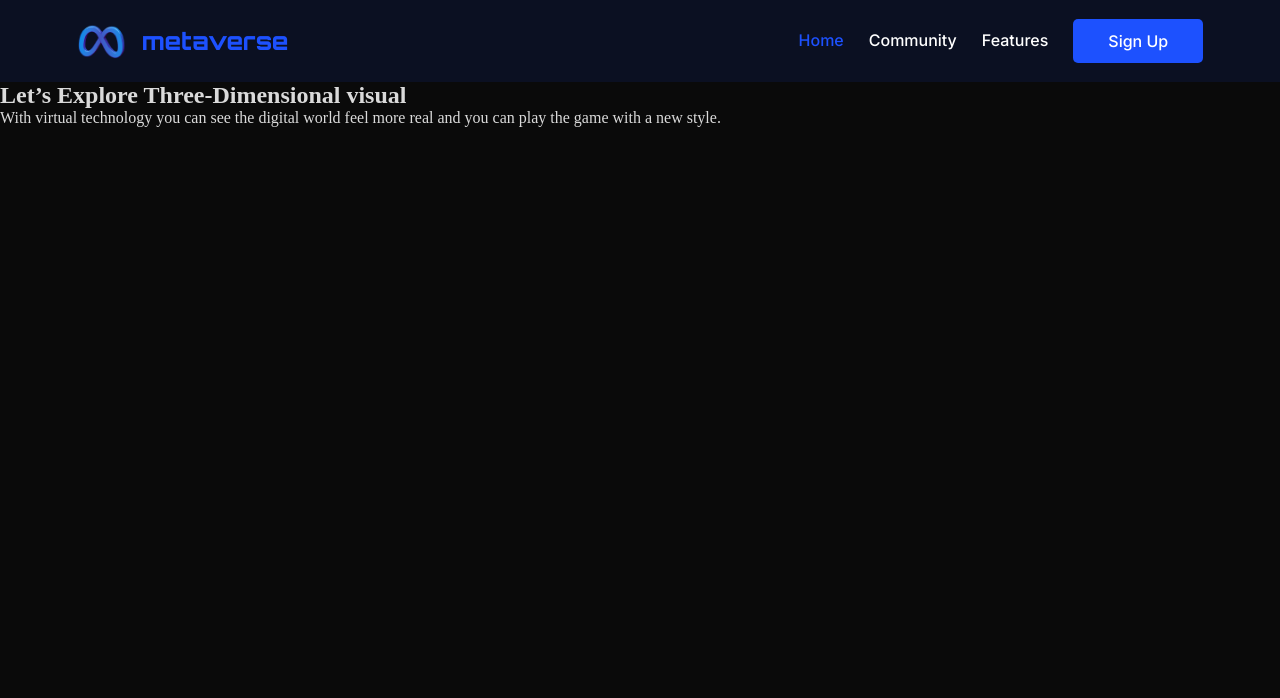
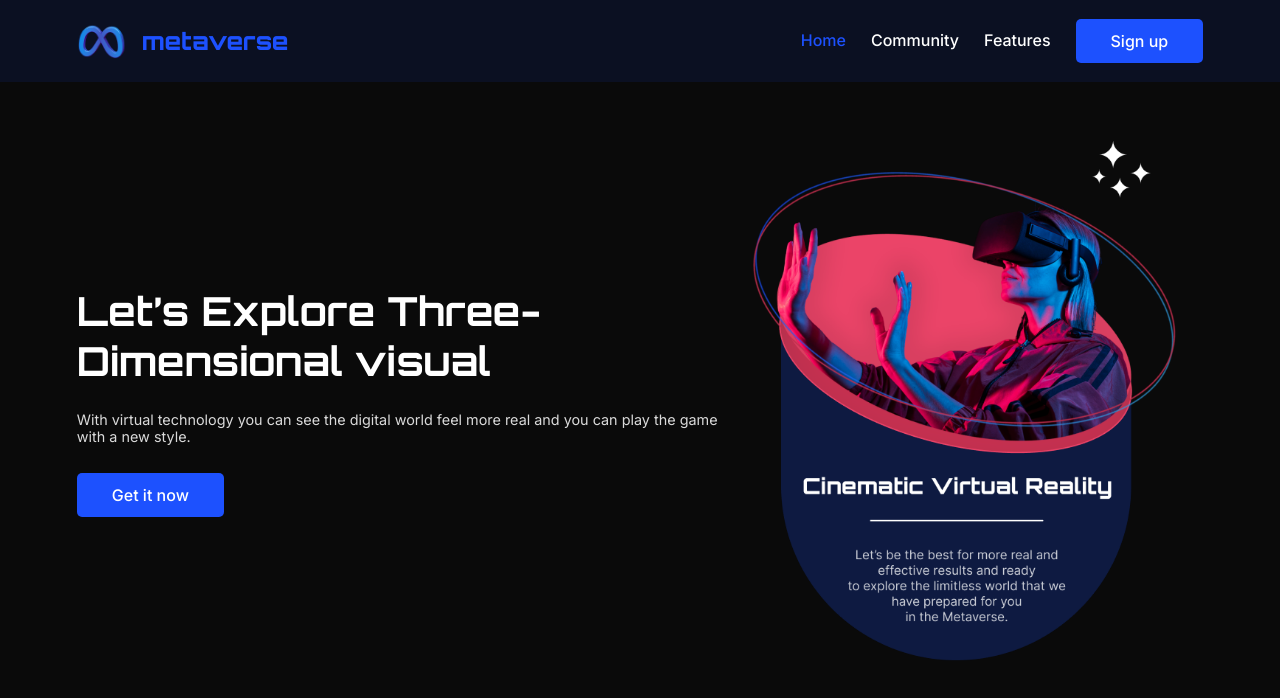
Before and after one commit to vk-develops/metaverse-landing-page-recreate, a React (Vite) app: page / in a window 1280 px wide. Shown: the top 698 px of the page. Built offline with nearby package versions, Linux system fonts and the light colour scheme.

Commit message:
Initial commit of hero section

```diff
--- a/src/components/Button/Button.jsx
+++ b/src/components/Button/Button.jsx
@@ -1,10 +1,10 @@
 import React from 'react';
 import "./Button.css";
 
-const Button = () => {
+const Button = ({title}) => {
     return (
         <div className="cta">
-            <a href="#">Sign Up</a>
+            <a href="#">{title}</a>
         </div>
     );
 }
--- a/src/components/HeroSection/Hero.css
+++ b/src/components/HeroSection/Hero.css
@@ -0,0 +1,14 @@
+.hero-section{
+    height: auto;
+    width: 100%;
+    padding: 3.5% 6%;
+    display: flex;
+    align-items: center;
+    justify-content: space-between;
+
+}
+
+.hero-section .hero-left .hero-contents .paragraph{
+    padding-top: 25px;
+    padding-bottom: 40px;
+}
--- a/src/components/HeroSection/Hero.jsx
+++ b/src/components/HeroSection/Hero.jsx
@@ -1,5 +1,7 @@
 import React from 'react';
-import "./Hero.css"
+import "./Hero.css";
+import HeroImg from "../../assets/Hero-Img.png";
+import Button from '../Button/Button';
 
 const Hero = () => {
     return (
@@ -7,10 +9,15 @@ const Hero = () => {
             <div className="hero-left">
                 <div className="hero-contents">
                     <h1 className="heading">Let’s Explore Three-Dimensional visual</h1>
-                    <p>With virtual technology you can see the digital world feel more real and you can play the game with a new style.</p>
+                    <p className='paragraph'>With virtual technology you can see the digital world feel more real and you can play the game with a new style.</p>
+                    <div className="hero-cta">
+                        <Button title="Get it now" />
+                    </div>
                 </div>
             </div>
-            <div className="hero-right"></div>
+            <div className="hero-right">
+                <img src={HeroImg} alt="Hero Image" />
+            </div>
         </section>
     );
 }
--- a/src/components/Navigation/Nav.jsx
+++ b/src/components/Navigation/Nav.jsx
@@ -15,7 +15,7 @@ const Nav = () => {
                     <a className='nav-links nav-active' href="#">Home</a>
                     <a className='nav-links' href="#">Community</a>
                     <a className='nav-links' href="#">Features</a>
-                    <Button />
+                    <Button title="Sign up" />
                 </div>
             </nav>
         </div>
--- a/src/index.css
+++ b/src/index.css
@@ -30,3 +30,16 @@ img{
     width: 100%;
     height: auto;
 }
+
+.heading{
+    font-family: "Orbitron", sans-serif;
+    font-size: 2.5rem;
+    color: var(--white);
+}
+
+.paragraph{
+    font-size: 0.9rem;
+    font-family: "Inter", sans-serif;
+    color: var(--white-light);
+    font-weight: 400;
+}
```
